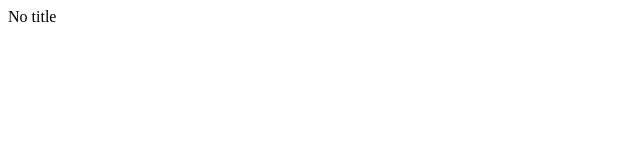
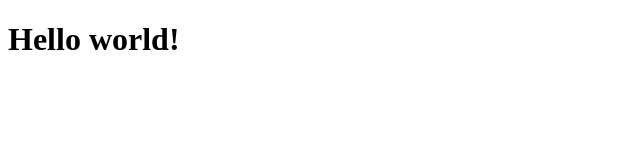
Before and after one commit to AndrewT98/project, a plain HTML site: page index.html in a window 1280 px wide. Shown: the whole page, without its empty margins (0-640 px from the left). Drawn offline with Linux system fonts and the light colour scheme.

Commit message:
create index.html

```diff
--- a/index.html
+++ b/index.html
@@ -2,11 +2,10 @@
 <html lang="en">
 <head>
     <meta charset="UTF-8">
-    <meta name="viewport" content="width=~/.gitconfig, initial-scale=1.0">
+    <meta name="viewport" content="width=device-width, initial-scale=1.0">
     <title>Document</title>
-
 </head>
 <body>
-    <div class="blue">No title</div>
+    <h1>Hello world!</h1>
 </body>
 </html>
```
